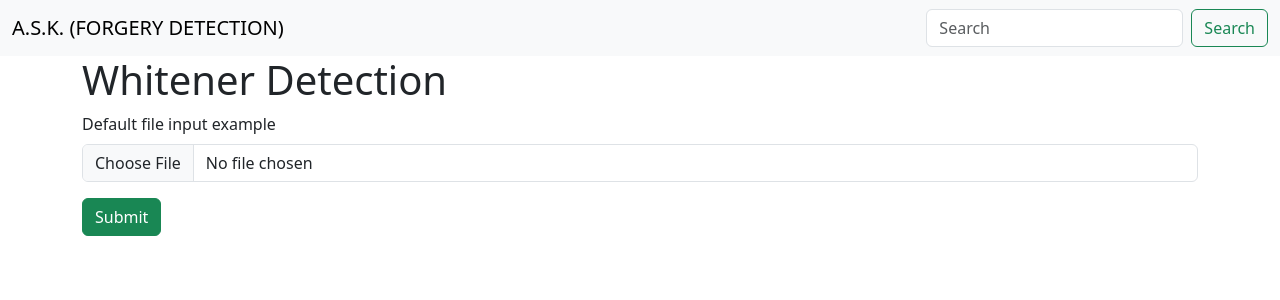
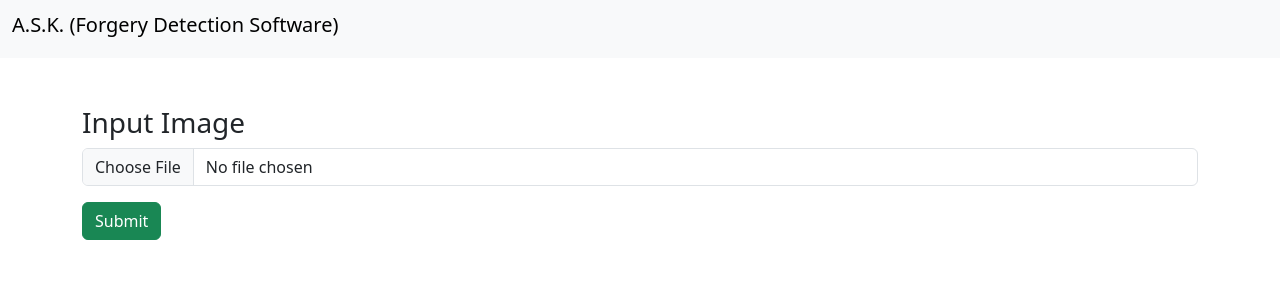
Before and after one commit to kalra-akshat/BajajTask2, a Flask app: page / in a window 1280 px wide. Shown: the top 300 px of the page. Run offline with Flask 3, Linux system fonts and the light colour scheme.

Commit message:
ui changes

```diff
--- a/templates/index.html
+++ b/templates/index.html
@@ -12,8 +12,8 @@
 <body>
     <nav class="navbar navbar-expand-lg bg-body-tertiary">
 
-        <div class="container-fluid">
-            <a class="navbar-brand" href="/">A.S.K. (FORGERY DETECTION)</a>
+        <div class="container-fluid ">
+            <a class="navbar-brand h1 " href="/">A.S.K. (Forgery Detection Software) </a>
             <button class="navbar-toggler" type="button" data-bs-toggle="collapse"
                 data-bs-target="#navbarSupportedContent" aria-controls="navbarSupportedContent" aria-expanded="false"
                 aria-label="Toggle navigation">
@@ -42,10 +42,10 @@
                         </ul>
                     </li> -->
                 <!-- </ul> -->
-                <form class="d-flex" role="search">
+                <!-- <form class="d-flex" role="search">
                     <input class="form-control me-2" type="search" placeholder="Search" aria-label="Search">
                     <button class="btn btn-outline-success" type="submit">Search</button>
-                </form>
+                </form> -->
             </div>
         </div>
     </nav>
@@ -64,13 +64,13 @@
 
 
 
-    <div class="container">
-        <h1>Whitener Detection</h1>
+    <div class="container"><br><br>
+        <h3>Input Image</h3>
 
         <form action="/detect" method="post" enctype="multipart/form-data">
 
             <div class="mb-3">
-                <label for="formFile" class="form-label">Default file input example</label>
+
                 <input class="form-control" type="file" name="file" id="formFile">
 
             </div>
```
